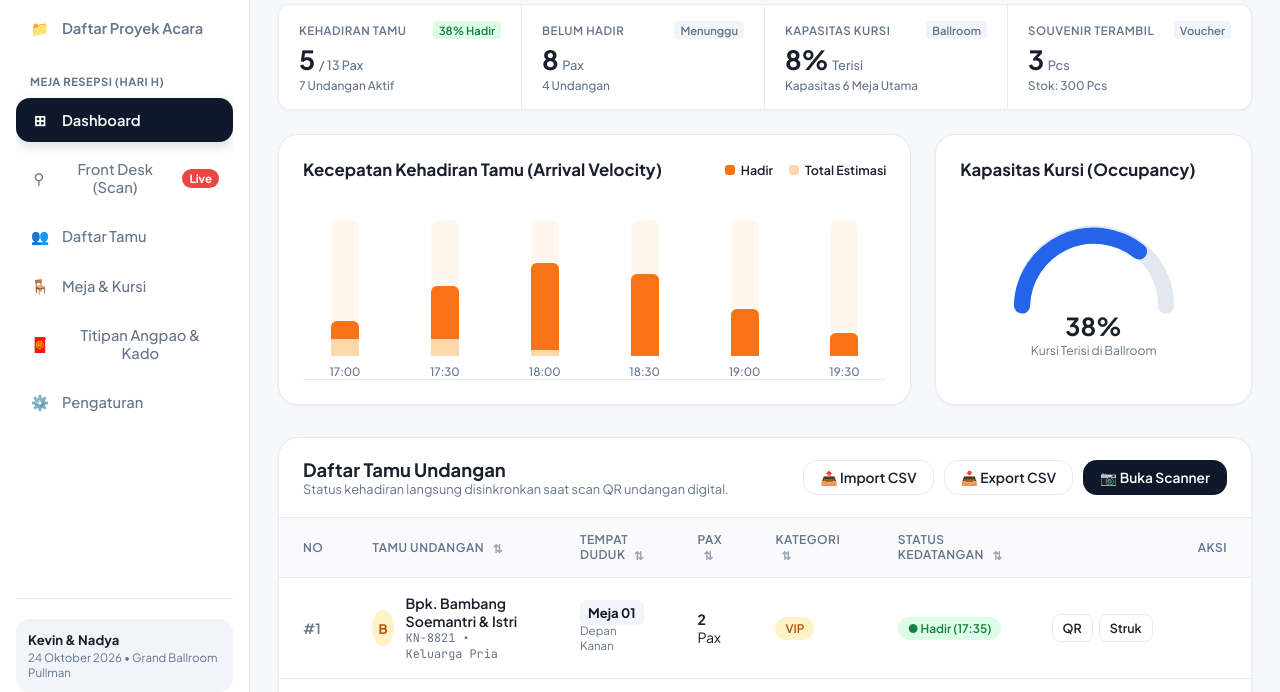
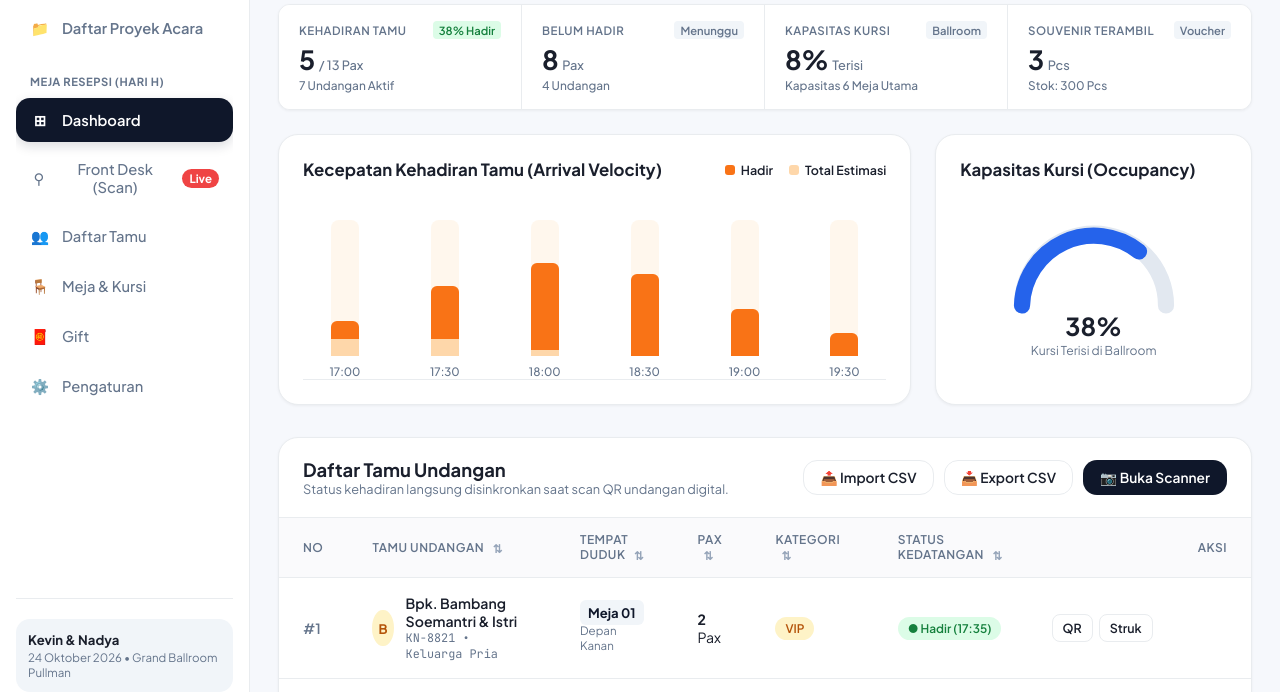
Before and after one commit to ibobatsuga/sapatamu, a plain HTML site: page index.html in a window 1280 px wide. Shown: the part 84-776 px from the top of the page. Drawn offline with Linux system fonts and the light colour scheme.

Commit message:
fix: Shorten Angpao & Kado menu to Gift in sidebar

```diff
--- a/index.html
+++ b/index.html
@@ -65,7 +65,7 @@
       <li class="nav-item" data-tab="angpao">
         <button class="nav-btn" data-tab="angpao">
           <span class="nav-icon">🧧</span>
-          <span>Titipan Angpao & Kado</span>
+          <span>Gift</span>
         </button>
       </li>
       <li class="nav-item" data-tab="settings">
```
